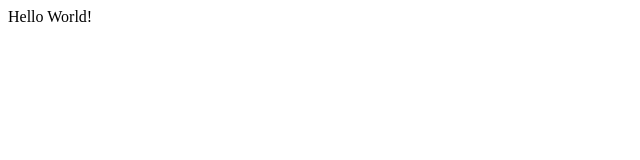
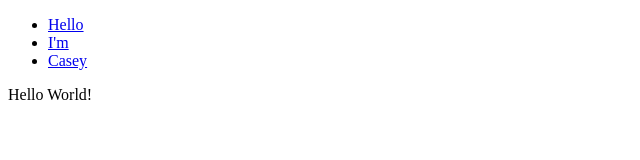
Before and after one commit to sneparc/Git2, a plain HTML site: page index.html in a window 1280 px wide. Shown: the whole page, without its empty margins (0-640 px from the left). Drawn offline with Linux system fonts and the light colour scheme.

Commit message:
Made nav bar, closes #1

```diff
--- a/index.html
+++ b/index.html
@@ -4,6 +4,13 @@
 		<title>Git 2</title>
 	</head>
 	<body>
+		<nav>
+			<ul>
+				<li><a href="#">Hello</a></li>
+				<li><a href="#">I'm</a></li>
+				<li><a href="#">Casey</a></li>
+			</ul>
+		</nav>
 		Hello World!
 	</body>
 </html>
```
